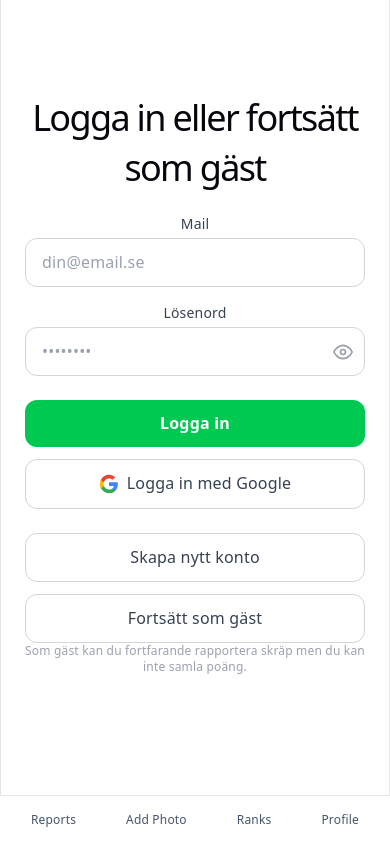
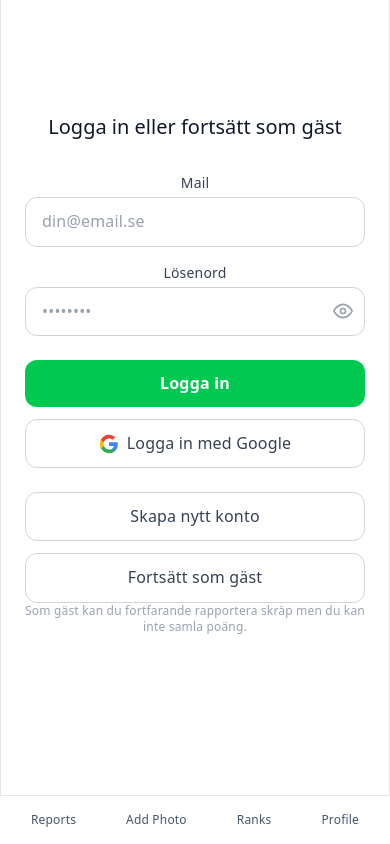
Before and after one commit to ellagabari/Chas-Challenge2026, a React (Vite) app in the folder frontend/: page /login in a window 390 px wide. Built offline with nearby package versions, Linux system fonts and the light colour scheme; no server answers.

Commit message:
fix: scope login page heading styles to override global h1

```diff
--- a/frontend/src/index.css
+++ b/frontend/src/index.css
@@ -6,6 +6,19 @@
   --color-primary: #4ade80;
   --color-muted: #6b7280;
   --color-danger: #ef4444;
+}
+
+.login-page h1 {
+  color: #111827;
+  font-size: 1.25rem;
+  margin: 0 0 2rem;
+  letter-spacing: normal;
+}
+@media (max-width: 1024px) {
+  .login-page h1 {
+    font-size: 1.25rem;
+    margin: 0 0 2rem;
+  }
 }
 
 :root {
@@ -119,3 +132,7 @@ code {
   padding: 4px 8px;
   background: var(--code-bg);
 }
+
+.login-page h1 {
+  color: #111827;
+}
--- a/frontend/src/pages/LoginPage.tsx
+++ b/frontend/src/pages/LoginPage.tsx
@@ -37,9 +37,9 @@ export function LoginPage() {
   }
 
   return (
-    <div className="min-h-screen flex flex-col bg-white">
+    <div className="login-page min-h-screen flex flex-col bg-white">
       <div className="flex-1 flex flex-col items-center justify-center px-6 pb-24">
-        <h1 className="text-xl font-semibold text-gray-900 mb-8 text-center">
+        <h1 className="text-xl font-semibold mb-8 text-center">
           {isRegistering ? 'Skapa nytt konto' : 'Logga in eller fortsätt som gäst'}
         </h1>
 
```
